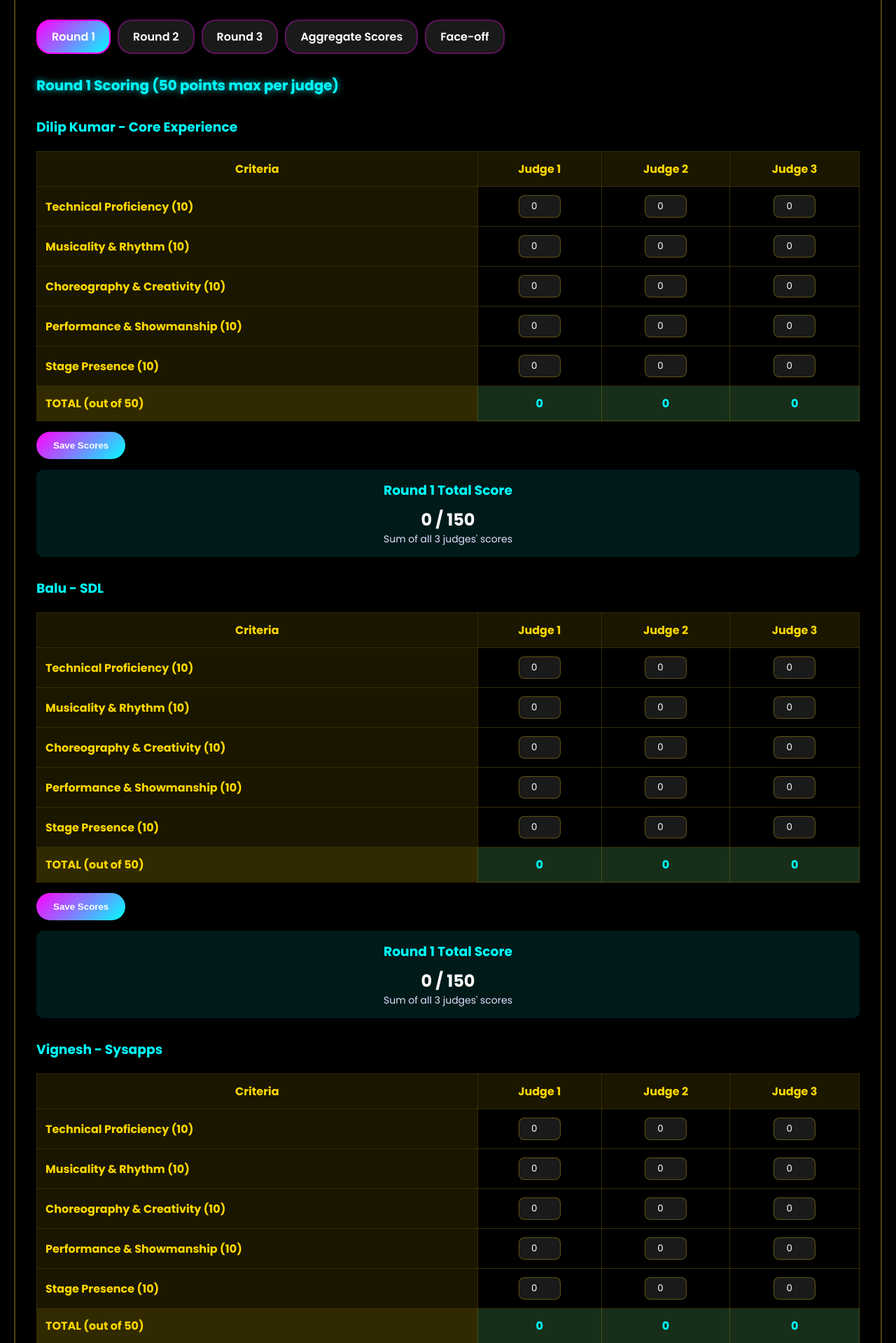
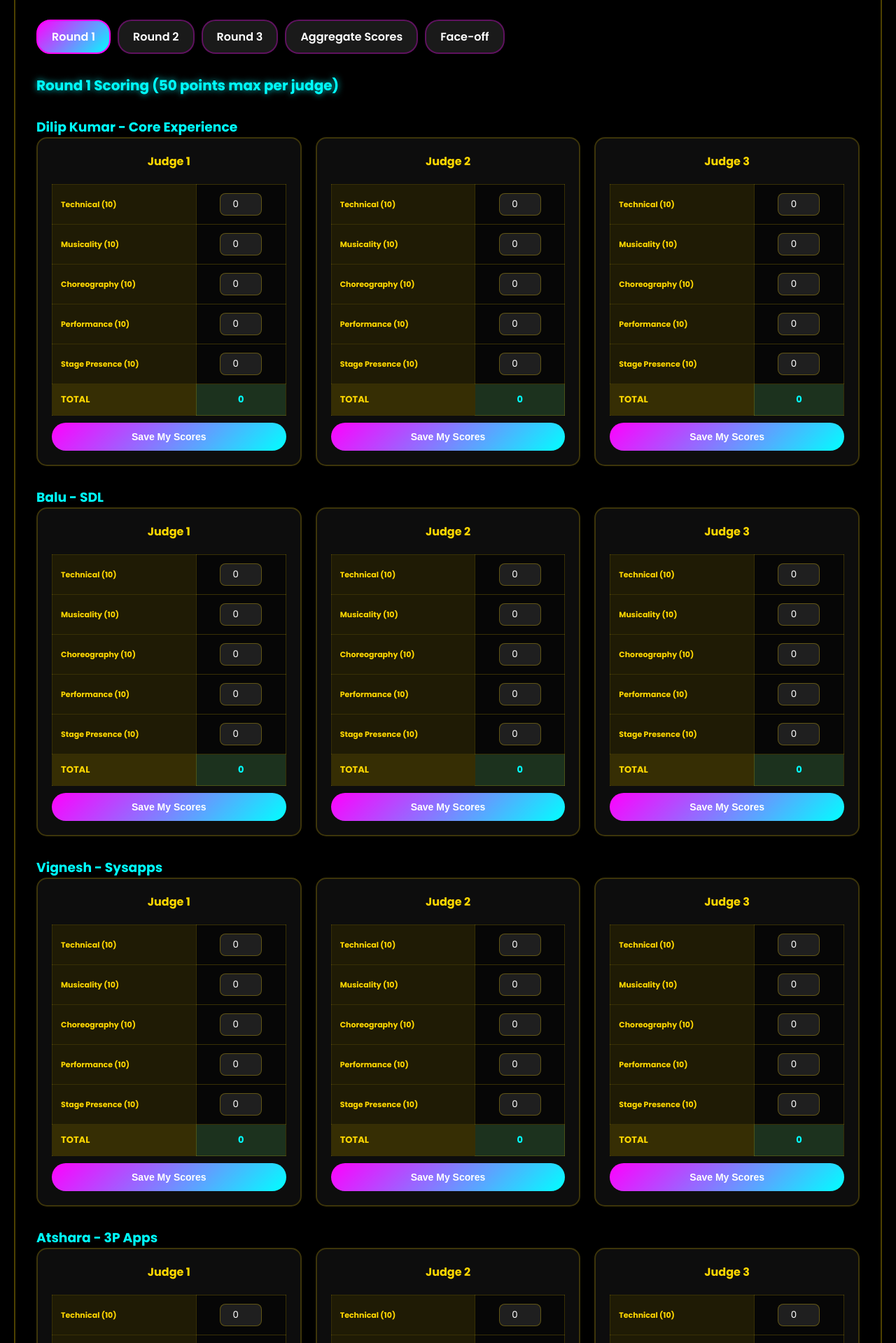
Before and after one commit to miniphotos93-boop/felizzo25-dashboard, a Flask app: page /scorecard/1 in a window 1280 px wide. Shown: the part 380-2299 px from the top of the page at 70% size. Run offline with Flask 3, Linux system fonts and the light colour scheme.

Commit message:
Restructure scorecard for individual judge scoring with separate save buttons

```diff
--- a/app.py
+++ b/app.py
@@ -118,22 +118,23 @@ def scorecard(idx):
         elif action == 'save_scores':
             round_num = request.form.get('round')
             participant_serial = request.form.get('participant_serial')
+            judge_idx = int(request.form.get('judge_idx'))
 
             if round_num not in scorecard_data['rounds']:
                 scorecard_data['rounds'][round_num] = {}
 
-            scores = {}
-            for judge_idx in range(3):
-                judge_scores = {
-                    'technical': int(request.form.get(f'technical_{judge_idx}', 0)),
-                    'musicality': int(request.form.get(f'musicality_{judge_idx}', 0)),
-                    'choreography': int(request.form.get(f'choreography_{judge_idx}', 0)),
-                    'performance': int(request.form.get(f'performance_{judge_idx}', 0)),
-                    'stage_presence': int(request.form.get(f'stage_presence_{judge_idx}', 0))
-                }
-                scores[f'judge_{judge_idx}'] = judge_scores
+            if participant_serial not in scorecard_data['rounds'][round_num]:
+                scorecard_data['rounds'][round_num][participant_serial] = {}
 
-            scorecard_data['rounds'][round_num][participant_serial] = scores
+            judge_scores = {
+                'technical': int(request.form.get('technical', 0)),
+                'musicality': int(request.form.get('musicality', 0)),
+                'choreography': int(request.form.get('choreography', 0)),
+                'performance': int(request.form.get('performance', 0)),
+                'stage_presence': int(request.form.get('stage_presence', 0))
+            }
+
+            scorecard_data['rounds'][round_num][participant_serial][f'judge_{judge_idx}'] = judge_scores
             save_scorecard(idx, scorecard_data)
 
         return redirect(f'/scorecard/{idx}')
--- a/templates/scorecard.html
+++ b/templates/scorecard.html
@@ -66,114 +66,74 @@
             <h2>Round {{ round_num }} Scoring (50 points max per judge)</h2>
             {% for p in participants %}
             <h3 style="color: #00ffff; margin-top: 30px;">{{ p.participant1_name }} - {{ p.team_name }}</h3>
+            <div style="display: grid; grid-template-columns: repeat(3, 1fr); gap: 20px;">
+                {% for judge_idx in range(3) %}
+                <div style="background: rgba(255, 255, 255, 0.05); padding: 20px; border-radius: 15px; border: 2px solid rgba(255, 215, 0, 0.2);">
+                    <h4 style="color: #ffd700; text-align: center; margin-bottom: 15px;">{{ scorecard.judges[judge_idx] }}</h4>
                     <form method="POST">
                         <input type="hidden" name="action" value="save_scores">
                         <input type="hidden" name="round" value="{{ round_num }}">
                         <input type="hidden" name="participant_serial" value="{{ p.serial_number }}">
-                <table>
-                    <thead>
-                        <tr>
-                            <th>Criteria</th>
-                            <th>{{ scorecard.judges[0] }}</th>
-                            <th>{{ scorecard.judges[1] }}</th>
-                            <th>{{ scorecard.judges[2] }}</th>
-                        </tr>
-                    </thead>
+                        <input type="hidden" name="judge_idx" value="{{ judge_idx }}">
+
+                        <table style="width: 100%; font-size: 13px;">
                             <tbody>
                                 <tr>
-                            <th style="text-align: left;">
-                                Technical Proficiency (10)
+                                    <th style="text-align: left; font-size: 11px;">
+                                        Technical (10)
                                         <span class="tooltip">Assesses fundamental skills including proper footwork, body alignment, flexibility, and precision.</span>
                                     </th>
-                            <td><input type="number" name="technical_0" class="score-input" min="0" max="10" value="{{ scorecard.rounds.get(round_num, {}).get(p.serial_number|string, {}).get('judge_0', {}).get('technical', 0) }}"></td>
-                            <td><input type="number" name="technical_1" class="score-input" min="0" max="10" value="{{ scorecard.rounds.get(round_num, {}).get(p.serial_number|string, {}).get('judge_1', {}).get('technical', 0) }}"></td>
-                            <td><input type="number" name="technical_2" class="score-input" min="0" max="10" value="{{ scorecard.rounds.get(round_num, {}).get(p.serial_number|string, {}).get('judge_2', {}).get('technical', 0) }}"></td>
+                                    <td><input type="number" name="technical" class="score-input" min="0" max="10" value="{{ scorecard.rounds.get(round_num, {}).get(p.serial_number|string, {}).get('judge_' + judge_idx|string, {}).get('technical', 0) }}" onchange="calcJudgeTotal{{ judge_idx }}_{{ p.serial_number }}_{{ round_num }}()"></td>
                                 </tr>
                                 <tr>
-                            <th style="text-align: left;">
-                                Musicality & Rhythm (10)
-                                <span class="tooltip">Evaluates how well the dancer interprets the music, moving in sync with rhythm and dynamics, matching movements to the beat and expressing the mood.</span>
+                                    <th style="text-align: left; font-size: 11px;">
+                                        Musicality (10)
+                                        <span class="tooltip">Evaluates how well the dancer interprets the music, moving in sync with rhythm and dynamics.</span>
                                     </th>
-                            <td><input type="number" name="musicality_0" class="score-input" min="0" max="10" value="{{ scorecard.rounds.get(round_num, {}).get(p.serial_number|string, {}).get('judge_0', {}).get('musicality', 0) }}"></td>
-                            <td><input type="number" name="musicality_1" class="score-input" min="0" max="10" value="{{ scorecard.rounds.get(round_num, {}).get(p.serial_number|string, {}).get('judge_1', {}).get('musicality', 0) }}"></td>
-                            <td><input type="number" name="musicality_2" class="score-input" min="0" max="10" value="{{ scorecard.rounds.get(round_num, {}).get(p.serial_number|string, {}).get('judge_2', {}).get('musicality', 0) }}"></td>
+                                    <td><input type="number" name="musicality" class="score-input" min="0" max="10" value="{{ scorecard.rounds.get(round_num, {}).get(p.serial_number|string, {}).get('judge_' + judge_idx|string, {}).get('musicality', 0) }}" onchange="calcJudgeTotal{{ judge_idx }}_{{ p.serial_number }}_{{ round_num }}()"></td>
                                 </tr>
                                 <tr>
-                            <th style="text-align: left;">
-                                Choreography & Creativity (10)
-                                <span class="tooltip">Judges the dance's design and originality. Looks for creativity in steps, formations, and overall concept, considering if choreography is unique and well-arranged.</span>
+                                    <th style="text-align: left; font-size: 11px;">
+                                        Choreography (10)
+                                        <span class="tooltip">Judges the dance's design and originality.</span>
                                     </th>
-                            <td><input type="number" name="choreography_0" class="score-input" min="0" max="10" value="{{ scorecard.rounds.get(round_num, {}).get(p.serial_number|string, {}).get('judge_0', {}).get('choreography', 0) }}"></td>
-                            <td><input type="number" name="choreography_1" class="score-input" min="0" max="10" value="{{ scorecard.rounds.get(round_num, {}).get(p.serial_number|string, {}).get('judge_1', {}).get('choreography', 0) }}"></td>
-                            <td><input type="number" name="choreography_2" class="score-input" min="0" max="10" value="{{ scorecard.rounds.get(round_num, {}).get(p.serial_number|string, {}).get('judge_2', {}).get('choreography', 0) }}"></td>
+                                    <td><input type="number" name="choreography" class="score-input" min="0" max="10" value="{{ scorecard.rounds.get(round_num, {}).get(p.serial_number|string, {}).get('judge_' + judge_idx|string, {}).get('choreography', 0) }}" onchange="calcJudgeTotal{{ judge_idx }}_{{ p.serial_number }}_{{ round_num }}()"></td>
                                 </tr>
                                 <tr>
-                            <th style="text-align: left;">
-                                Performance & Showmanship (10)
-                                <span class="tooltip">Assesses stage presence, energy, and connection with audience. Includes projection, personality, and ability to tell a story or convey emotion.</span>
+                                    <th style="text-align: left; font-size: 11px;">
+                                        Performance (10)
+                                        <span class="tooltip">Assesses stage presence, energy, and connection with audience.</span>
                                     </th>
-                            <td><input type="number" name="performance_0" class="score-input" min="0" max="10" value="{{ scorecard.rounds.get(round_num, {}).get(p.serial_number|string, {}).get('judge_0', {}).get('performance', 0) }}"></td>
-                            <td><input type="number" name="performance_1" class="score-input" min="0" max="10" value="{{ scorecard.rounds.get(round_num, {}).get(p.serial_number|string, {}).get('judge_1', {}).get('performance', 0) }}"></td>
-                            <td><input type="number" name="performance_2" class="score-input" min="0" max="10" value="{{ scorecard.rounds.get(round_num, {}).get(p.serial_number|string, {}).get('judge_2', {}).get('performance', 0) }}"></td>
+                                    <td><input type="number" name="performance" class="score-input" min="0" max="10" value="{{ scorecard.rounds.get(round_num, {}).get(p.serial_number|string, {}).get('judge_' + judge_idx|string, {}).get('performance', 0) }}" onchange="calcJudgeTotal{{ judge_idx }}_{{ p.serial_number }}_{{ round_num }}()"></td>
                                 </tr>
                                 <tr>
-                            <th style="text-align: left;">
-                                {% if event.Event == 'Group Dance' %}
-                                Execution & Synchronization (10)
-                                <span class="tooltip">Focuses on accuracy of movements and how well dancers move together. Includes timing and coordination, ensuring movements are performed on beat and in unison.</span>
-                                {% else %}
-                                Stage Presence (10)
-                                <span class="tooltip">How well dancers command and utilize the stage. Considers confidence, charisma, and energy.</span>
-                                {% endif %}
+                                    <th style="text-align: left; font-size: 11px;">
+                                        {% if event.Event == 'Group Dance' %}Execution (10){% else %}Stage Presence (10){% endif %}
                                     </th>
-                            <td><input type="number" name="stage_presence_0" class="score-input" min="0" max="10" value="{{ scorecard.rounds.get(round_num, {}).get(p.serial_number|string, {}).get('judge_0', {}).get('stage_presence', 0) }}"></td>
-                            <td><input type="number" name="stage_presence_1" class="score-input" min="0" max="10" value="{{ scorecard.rounds.get(round_num, {}).get(p.serial_number|string, {}).get('judge_1', {}).get('stage_presence', 0) }}"></td>
-                            <td><input type="number" name="stage_presence_2" class="score-input" min="0" max="10" value="{{ scorecard.rounds.get(round_num, {}).get(p.serial_number|string, {}).get('judge_2', {}).get('stage_presence', 0) }}"></td>
+                                    <td><input type="number" name="stage_presence" class="score-input" min="0" max="10" value="{{ scorecard.rounds.get(round_num, {}).get(p.serial_number|string, {}).get('judge_' + judge_idx|string, {}).get('stage_presence', 0) }}" onchange="calcJudgeTotal{{ judge_idx }}_{{ p.serial_number }}_{{ round_num }}()"></td>
                                 </tr>
                                 <tr style="background: rgba(255, 215, 0, 0.1); font-weight: bold;">
-                            <th style="text-align: left;">TOTAL (out of 50)</th>
-                            <td class="total-col" id="judge0_total_{{ p.serial_number }}_{{ round_num }}">0</td>
-                            <td class="total-col" id="judge1_total_{{ p.serial_number }}_{{ round_num }}">0</td>
-                            <td class="total-col" id="judge2_total_{{ p.serial_number }}_{{ round_num }}">0</td>
+                                    <th style="text-align: left;">TOTAL</th>
+                                    <td class="total-col" id="judge{{ judge_idx }}_total_{{ p.serial_number }}_{{ round_num }}">0</td>
                                 </tr>
                             </tbody>
                         </table>
-                <button type="submit" class="btn" style="margin-top: 15px;">Save Scores</button>
-                <div style="background: rgba(0, 255, 255, 0.1); padding: 15px; border-radius: 10px; margin-top: 15px; text-align: center;">
-                    <h3 style="color: #00ffff; margin-bottom: 10px;">Round {{ round_num }} Total Score</h3>
-                    <p style="color: #fff; font-size: 24px; font-weight: bold;" id="grand_total_{{ p.serial_number }}_{{ round_num }}">0 / 150</p>
-                    <p style="color: #e0e0ff; font-size: 14px;">Sum of all 3 judges' scores</p>
-                </div>
+                        <button type="submit" class="btn" style="margin-top: 10px; width: 100%; font-size: 14px;">Save My Scores</button>
                     </form>
                     <script>
-                (function() {
-                    const form = document.querySelector('form[action*="{{ p.serial_number }}"]');
-                    if (!form) return;
-
-                    function calculateTotals() {
-                        let judge0Total = 0, judge1Total = 0, judge2Total = 0;
-
-                        ['technical', 'musicality', 'choreography', 'performance', 'stage_presence'].forEach(criteria => {
-                            judge0Total += parseInt(form.querySelector('[name="' + criteria + '_0"]').value) || 0;
-                            judge1Total += parseInt(form.querySelector('[name="' + criteria + '_1"]').value) || 0;
-                            judge2Total += parseInt(form.querySelector('[name="' + criteria + '_2"]').value) || 0;
+                        function calcJudgeTotal{{ judge_idx }}_{{ p.serial_number }}_{{ round_num }}() {
+                            const form = document.querySelector('form input[value="{{ judge_idx }}"][name="judge_idx"]').closest('form');
+                            let total = 0;
+                            ['technical', 'musicality', 'choreography', 'performance', 'stage_presence'].forEach(c => {
+                                total += parseInt(form.querySelector('[name="' + c + '"]').value) || 0;
                             });
-
-                        document.getElementById('judge0_total_{{ p.serial_number }}_{{ round_num }}').textContent = judge0Total;
-                        document.getElementById('judge1_total_{{ p.serial_number }}_{{ round_num }}').textContent = judge1Total;
-                        document.getElementById('judge2_total_{{ p.serial_number }}_{{ round_num }}').textContent = judge2Total;
-
-                        const grandTotal = judge0Total + judge1Total + judge2Total;
-                        document.getElementById('grand_total_{{ p.serial_number }}_{{ round_num }}').textContent = grandTotal + ' / 150';
+                            document.getElementById('judge{{ judge_idx }}_total_{{ p.serial_number }}_{{ round_num }}').textContent = total;
                         }
-
-                    form.querySelectorAll('input[type="number"]').forEach(input => {
-                        input.addEventListener('input', calculateTotals);
-                    });
-
-                    calculateTotals();
-                })();
+                        calcJudgeTotal{{ judge_idx }}_{{ p.serial_number }}_{{ round_num }}();
                     </script>
+                </div>
+                {% endfor %}
+            </div>
             </form>
             {% endfor %}
         </div>
```
Lines whose indentation alone changed are shown as unchanged.
